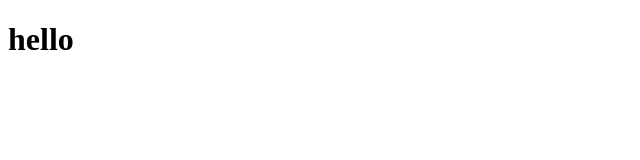
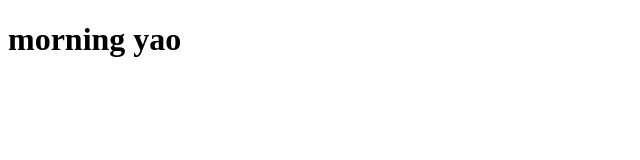
Before and after one commit to stephf2/yao-git, a plain HTML site: page index.html in a window 1280 px wide. Shown: the whole page, without its empty margins (0-640 px from the left). Drawn offline with Linux system fonts and the light colour scheme.

Commit message:
modify content

```diff
--- a/index.html
+++ b/index.html
@@ -6,6 +6,6 @@
     <title>Git Intro</title>
 </head>
 <body>
-<h1>hello</h1>
+<h1>morning yao</h1>
 </body>
 </html>
```
